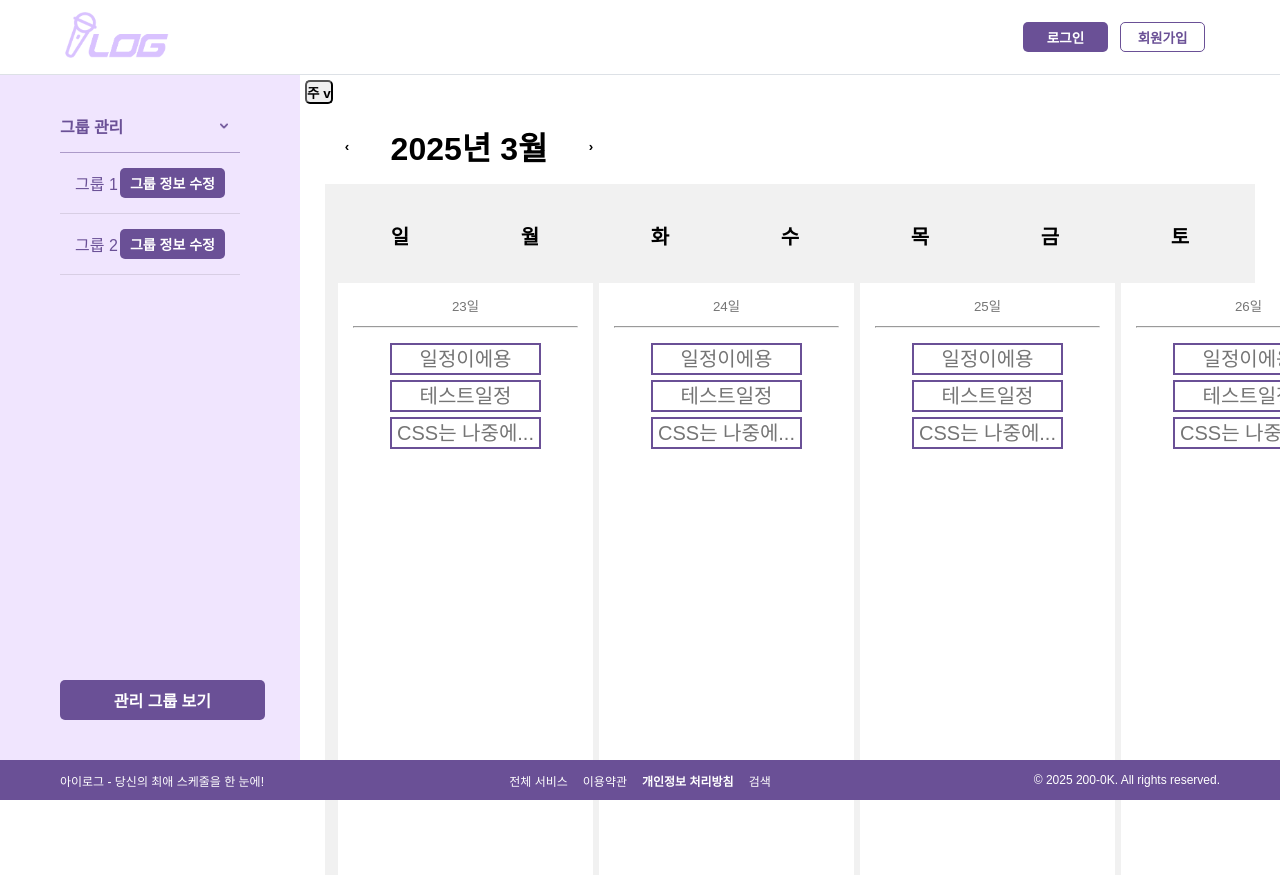
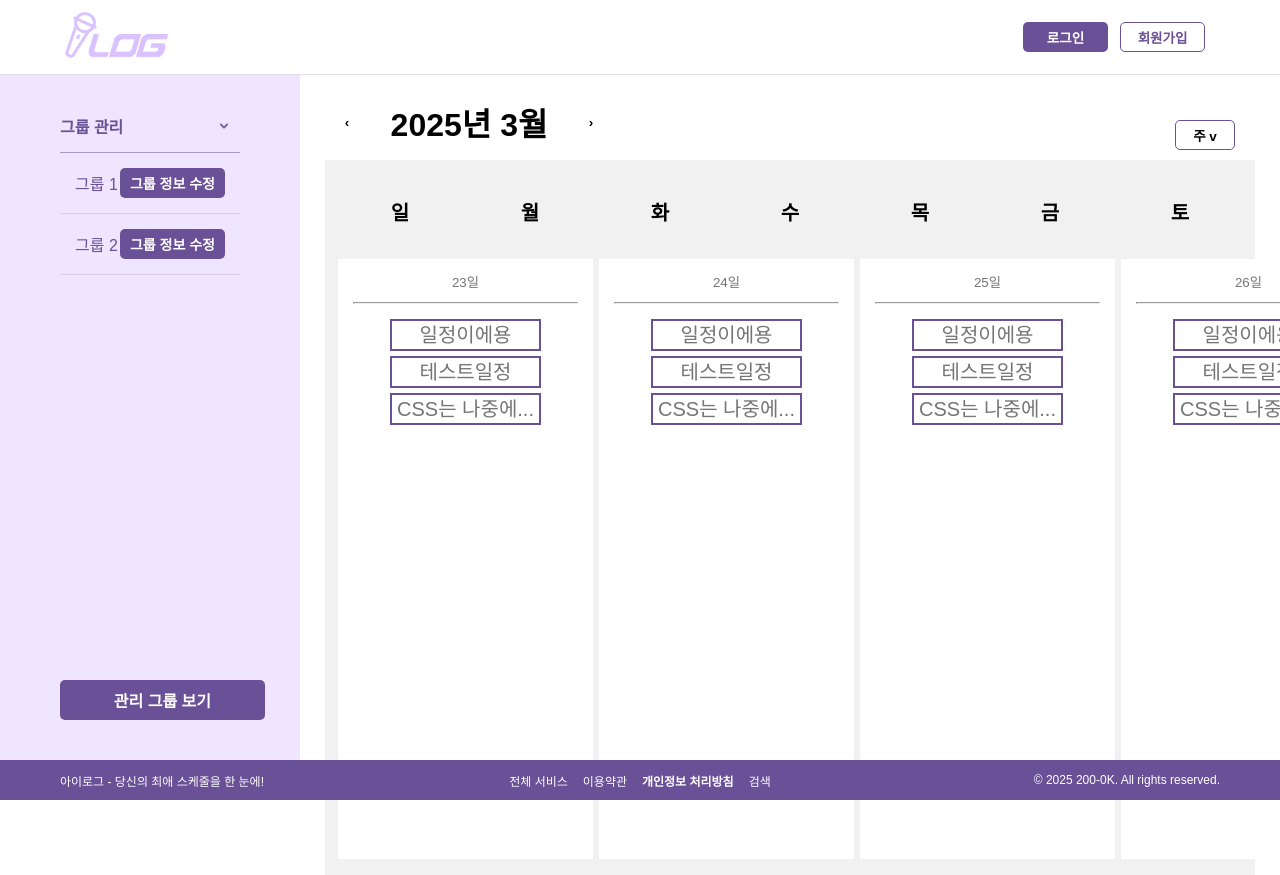
Before and after one commit to oz-200ok/fav_idolfe, a React (Vite) app: page / in a window 1280 px wide. Built offline with nearby package versions, Linux system fonts and the light colour scheme; the HTML template or start-up script is replaced by a standard one; a web font is replaced by a local one.

Commit message:
🎨 드랍다운 CSS 적용

```diff
--- a/src/components/Schedule/DropDown.tsx
+++ b/src/components/Schedule/DropDown.tsx
@@ -15,7 +15,7 @@ export default function DropDown(props: T_Dropdown) {
 
   // 정렬하니까 더 보기 어려워지는 거 같은데 이거 맞아요?
   return (
-    <ul>
+    <ul className='div_randerDropDown'>
       <li
         onClick={() => {
           typeChange('월');
--- a/src/components/Schedule/Weekly/index.tsx
+++ b/src/components/Schedule/Weekly/index.tsx
@@ -24,9 +24,9 @@ export default function Schedule() {
           <>
             <hr className="hr_hrBar" />
             <ul>
-            <p>일정이에용</p>
-            <p>테스트일정</p>
-            <p>CSS는 나중에...</p>
+              <p>일정이에용</p>
+              <p>테스트일정</p>
+              <p>CSS는 나중에...</p>
             </ul>
           </>
         }
--- a/src/components/Schedule/Weekly/weekly.scss
+++ b/src/components/Schedule/Weekly/weekly.scss
@@ -35,5 +35,4 @@
     padding: 5px;
     margin: 5px 0;
   }
-
 }
--- a/src/components/Schedule/index.tsx
+++ b/src/components/Schedule/index.tsx
@@ -17,8 +17,8 @@ export default function Schedule() {
   }
 
   return (
-    <div>
-      <button
+    <div className='div_scheduleContainer'>
+      <button className='button_dropDown'
         onClick={() => {
           setDropDownView(!dropDownView);
         }}
--- a/src/components/Schedule/schedule.scss
+++ b/src/components/Schedule/schedule.scss
@@ -63,3 +63,46 @@
     }
   }
 }
+
+.div_scheduleContainer{
+  position: relative;
+
+  .button_dropDown {
+    position: absolute;
+    top: 40px;
+    right:40px;
+
+    background-color: white;
+    border: 1px solid #6a5096;
+    width: 60px;
+    height: 30px;
+    padding: 3px;
+  }
+
+  .div_randerDropDown {
+    position: absolute;
+    top: 69px;
+    right: 45px;
+    z-index: 1;
+
+    display: flex;
+    flex-direction: column;
+    align-items: center;
+
+    background-color: white;
+    border: 1px solid #6a5096;
+    list-style: none;
+    width: 50px;
+
+    > li {
+      width: 100%;
+      height: 30px;
+      text-align: center;
+      line-height: 1.8;
+    }
+
+    > li:hover {
+      background-color: #e6e6e6;
+    }
+  }
+}
```
